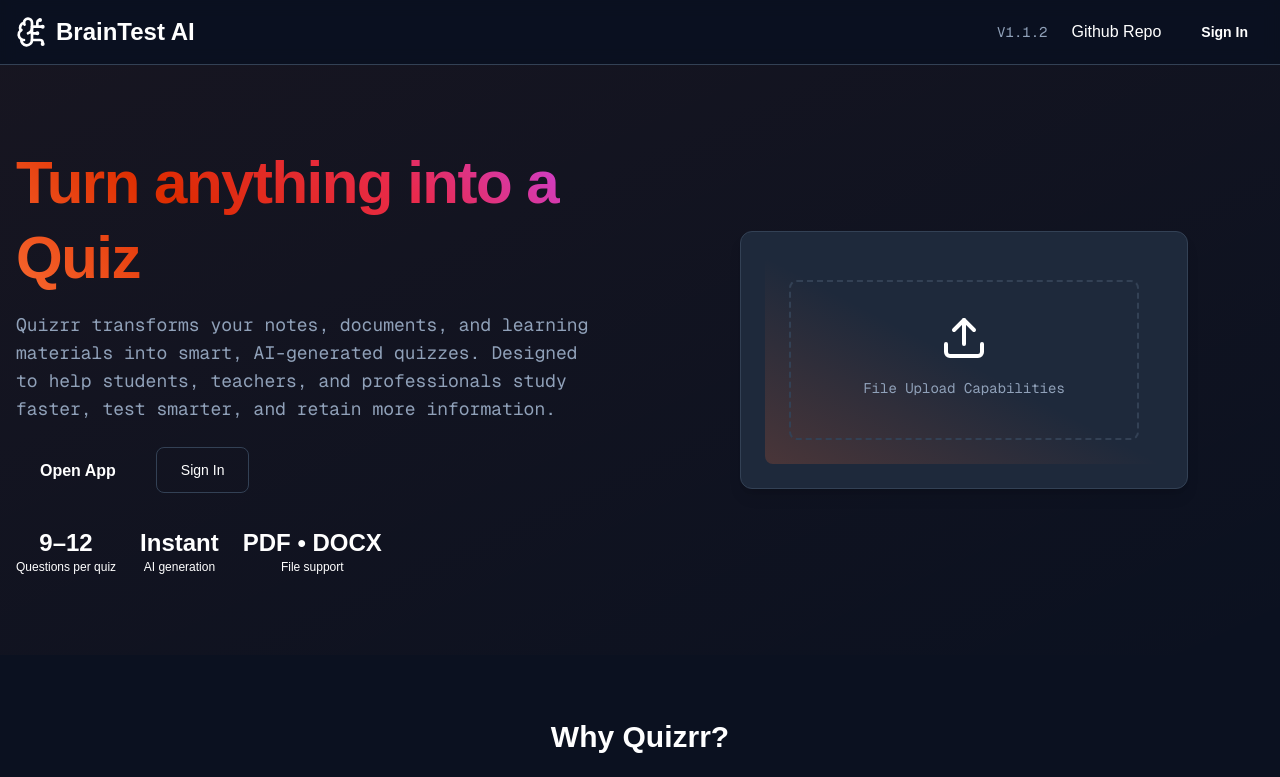
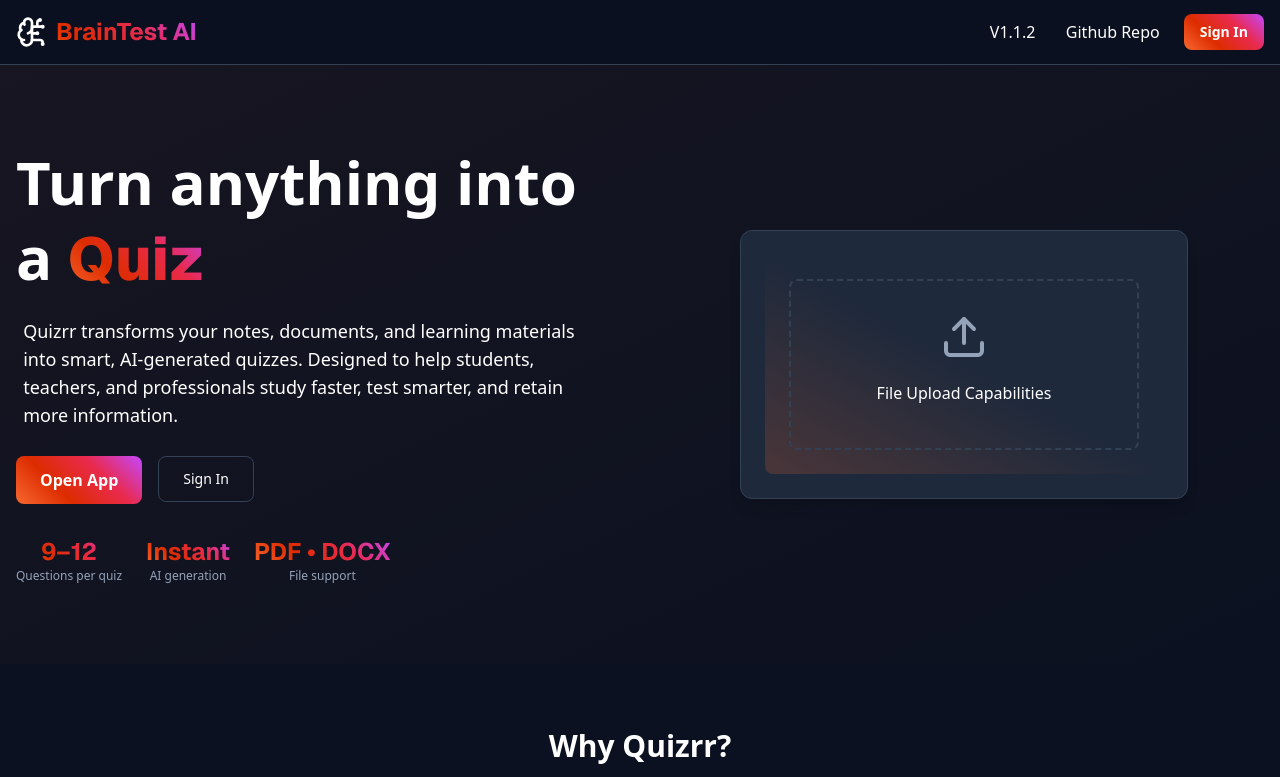
Before and after one commit to UMBEC404/QuizApp, a Next.js app: page / in a window 1280 px wide. Shown: the top 777 px of the page. Built offline with nearby package versions, Linux system fonts and the light colour scheme; no server answers.

Commit message:
Refactor CSS variables and remove unused styles

```diff
--- a/src/app/globals.css
+++ b/src/app/globals.css
@@ -1,68 +1,82 @@
 @import "tailwindcss";
 
-/* 1. Define the animatable gradient angle for 2026 browsers */
-@property --gradient-angle {
-  syntax: "<angle>";
-  initial-value: 45deg;
-  inherits: false;
-}
+:root {
+  /* Dark Blue Background */
+  --background: #0B1120;
+  /* White Foreground */
+  --foreground: #ffffff;
 
-@theme inline {
-  /* Design Tokens */
-  --color-background: #0B1120;
-  --color-foreground: #ffffff;
-  --color-primary: #f8682f;
-  --color-card: #1e293b;
-  --color-border: #334155;
+  /* Primary (SOLID – used for text, borders, etc.) */
+  --primary: #f8682f;
 
-  /* Fonts */
-  --font-sans: "Geist Sans", sans-serif;
-  --font-mono: "Geist Mono", monospace;
-
-  /* Shared Animation Variable */
+  /* Primary Gradient (used for backgrounds & gradient text) */
   --primary-gradient: linear-gradient(
-    var(--gradient-angle),
+    45deg,
     #f8682f,
     #dd2c00,
     #e92a4e,
     #c447ff
   );
+
+  --primary-foreground: #0B1120;
+
+  --card: #1e293b;
+  --card-foreground: #ffffff;
+
+  --muted: #334155;
+  --muted-foreground: #94a3b8;
+
+  --border: #334155;
 }
 
-/* 2. Rotation Animation */
-@keyframes spin-gradient {
-  from { --gradient-angle: 0deg; }
-  to { --gradient-angle: 360deg; }
+@theme inline {
+  --color-background: var(--background);
+  --color-foreground: var(--foreground);
+  --color-primary: var(--primary);
+  --color-primary-foreground: var(--primary-foreground);
+  --color-card: var(--card);
+  --color-card-foreground: var(--card-foreground);
+  --color-muted: var(--muted);
+  --color-muted-foreground: var(--muted-foreground);
+  --color-border: var(--border);
+
+  --font-sans: var(--font-geist-sans);
+  --font-mono: var(--font-geist-mono);
+  --font-fira: var(--font-geist-mono);
 }
 
-/* 3. Global Styles (Applies animation to ALL primary components automatically) */
-@layer base {
 body {
-    @apply bg-background text-foreground font-sans;
+  background: var(--background);
+  color: var(--foreground);
+  font-family: var(--font-sans), Arial, Helvetica, sans-serif;
 }
 
-  /* Automatically animates EVERY h1 with the gradient */
-  h1 {
-    @apply font-bold tracking-tight;
+@utility text-gradient {
   background: var(--primary-gradient);
   -webkit-background-clip: text;
   -webkit-text-fill-color: transparent;
   background-clip: text;
-    animation: spin-gradient 8s linear infinite;
+  font-family: var(--font-geist-sans), mono;
 }
 
-  /* Automatically styles and animates EVERY button */
-  button {
-    @apply px-6 py-3 rounded-xl font-bold text-white transition-all cursor-pointer;
+@utility bg-gradient {
   background: var(--primary-gradient);
-    animation: spin-gradient 8s linear infinite;
 }
 
-  button:hover {
-    @apply scale-[1.03] shadow-[0_0_20px_rgba(248,104,47,0.3)];
+@utility border-gradient {
+  border-image: var(--primary-gradient) 1;
+}
+
+@utility underline-gradient {
+  background: var(--primary-gradient);
+  background-size: 100% 2px;
+  background-position: 0 100%;
+  background-repeat: no-repeat;
 }
 
 p {
-    @apply font-mono text-slate-400 text-sm;
+  font-family: var(--font-mono), monospace;
+  padding: 0.2em 0.4em;
+  border-radius: 4px;
+  color: #ffffff;
 }
-}
```
Lines whose indentation alone changed are shown as unchanged.
